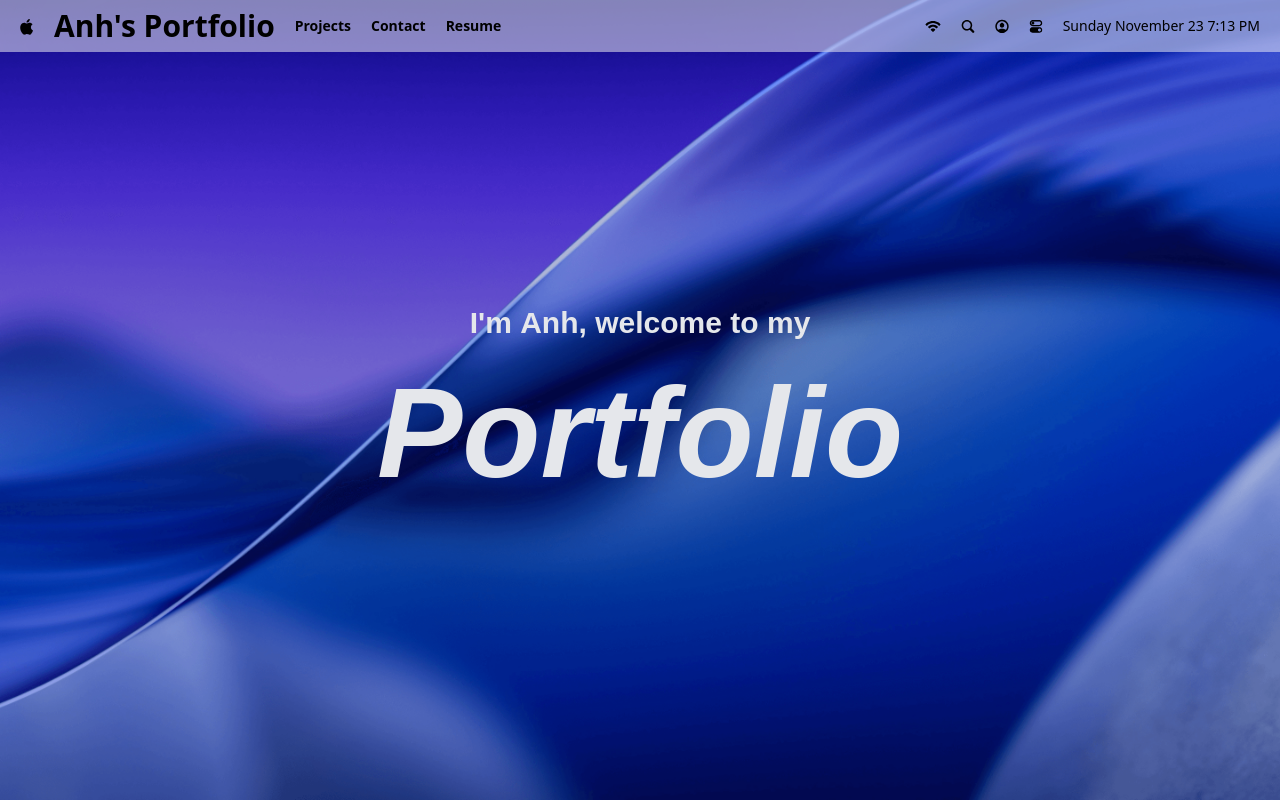
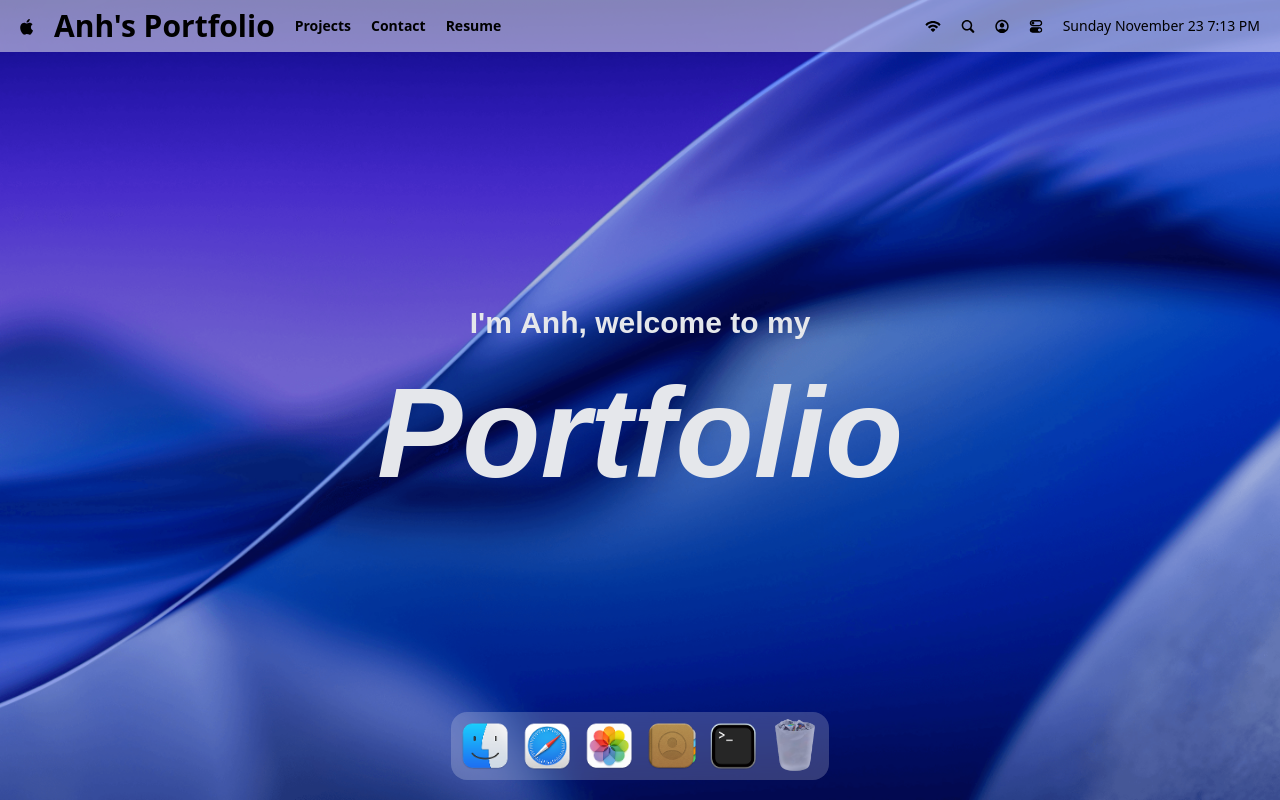
Before and after one commit to Anhnguyenanh123/porfolio, a React (Vite) app: page / in a window 1280 px wide. Built offline with nearby package versions, Linux system fonts and the light colour scheme; a web font is replaced by a local one.

Commit message:
add dock

```diff
--- a/package.json
+++ b/package.json
@@ -17,6 +17,7 @@
     "lucide-react": "^0.554.0",
     "react": "^19.2.0",
     "react-dom": "^19.2.0",
+    "react-tooltip": "^5.30.0",
     "tailwindcss": "^4.1.17"
   },
   "devDependencies": {
--- a/src/App.jsx
+++ b/src/App.jsx
@@ -1,10 +1,11 @@
-import { Navbar, Welcome } from "@/components";
+import { Navbar, Welcome, Dock } from "@/components";
 
 const App = () => {
   return (
     <main className="text-3xl font-bold text-center">
       <Navbar />
       <Welcome />
+      <Dock />
     </main>
   );
 };
--- /dev/null
+++ b/src/components/Dock.jsx
@@ -0,0 +1,93 @@
+import { Tooltip } from "react-tooltip";
+import { dockApps } from "#constants";
+import { useRef } from "react";
+import gsap from "gsap";
+import { useGSAP } from "@gsap/react";
+
+const Dock = () => {
+  const dockRef = useRef(null);
+
+  useGSAP(() => {
+    const dock = dockRef.current;
+    if (!dock) return;
+
+    const icons = dock.querySelectorAll(".dock-icon");
+
+    const animateIcons = (mouseX) => {
+      const { left } = dock.getBoundingClientRect();
+
+      icons.forEach((icon) => {
+        const { left: iconLeft, width } = icon.getBoundingClientRect();
+        const center = iconLeft - left + width / 2;
+        const distance = Math.abs(mouseX - center);
+
+        const intensity = Math.exp(-(distance ** 3) / 20000);
+
+        gsap.to(icon, {
+          scale: 1 + 0.25 * intensity,
+          y: -15 * intensity,
+          duration: 0.2,
+          ease: "power1.out",
+        });
+      });
+    };
+
+    const handleMouseMove = (e) => {
+      const { left } = dock.getBoundingClientRect();
+
+      animateIcons(e.clientX - left);
+    };
+
+    const resetIcon = () =>
+      icons.forEach((icon) => {
+        gsap.to(icon, {
+          scale: 1,
+          y: 0,
+          duration: 0.3,
+          ease: "power1.out",
+        });
+      });
+
+    dock.addEventListener("mousemove", handleMouseMove);
+    dock.addEventListener("mouseleave", resetIcon);
+
+    return () => {
+      dock.removeEventListener("mousemove", handleMouseMove);
+      dock.removeEventListener("mouseleave", resetIcon);
+    };
+  }, []);
+
+  const toggleApp = (app) => {};
+  return (
+    <section id="dock">
+      <div ref={dockRef} className="dock-container">
+        {dockApps.map(({ id, name, icon, canOpen }) => (
+          <div key={id} className="relative flex justify-center">
+            <button
+              type="button"
+              className="dock-icon"
+              aria-label={name}
+              data-tooltip-id="dock-tooltip"
+              data-tooltip-content={name}
+              data-tooltip-delay-show={150}
+              disabled={!canOpen}
+              onClick={() => {
+                toggleApp({ id, canOpen });
+              }}
+            >
+              <img
+                src={`/images/${icon}`}
+                alt={name}
+                loading="lazy"
+                className={canOpen ? "" : "opacity-60"}
+              />
+            </button>
+          </div>
+        ))}
+        <Tooltip id="dock-tooltip" place="top" className="tooltip" />
+      </div>
+    </section>
+  );
+};
+
+export default Dock;
--- a/src/components/index.js
+++ b/src/components/index.js
@@ -1,4 +1,5 @@
 import Navbar from "./Navbar";
 import Welcome from "./Welcome";
+import Dock from "./Dock";
 
-export { Navbar, Welcome };
+export { Navbar, Welcome, Dock };
```
Also changed, not shown: 1 other file (tests, documents, lock files or other folders).
